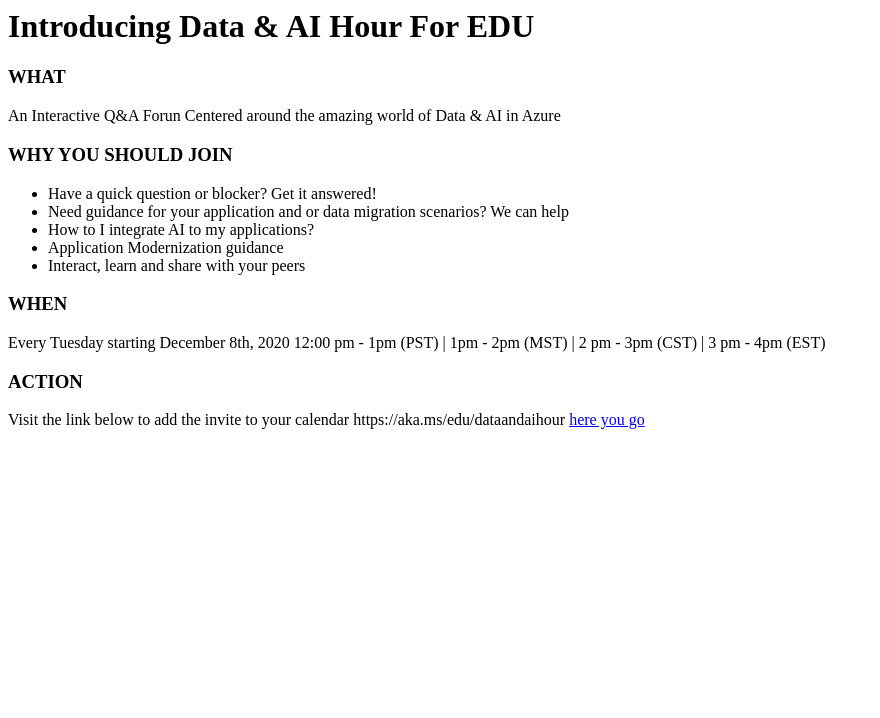
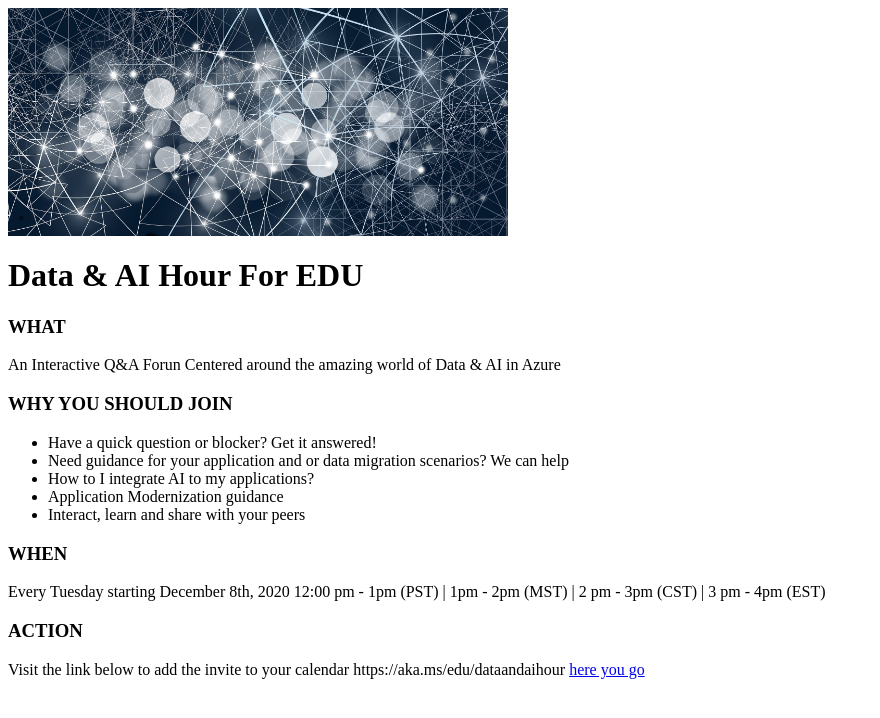
Before and after one commit to MSEDUDataAndAI/msedudataandai.github.io, a plain HTML site: page index.html in a window 1280 px wide. Shown: the whole page, without its empty margins (0-880 px from the left). Drawn offline with Linux system fonts and the light colour scheme.

Commit message:
Update index.html

```diff
--- a/index.html
+++ b/index.html
@@ -1,7 +1,9 @@
 <html>
 <body>
 
-  <h1>Introducing Data & AI Hour For EDU</h1>
+  <img src="https://github.com/MSEDUDataAndAI/msedudataandai.github.io/blob/main/images/web-4869856_1920.jpg" alt="dataandia" width="500" height="auto">
+
+  <h1>Data & AI Hour For EDU</h1>
 
 <h3>WHAT</h3>
   <p>An Interactive Q&A Forun Centered around the amazing world of Data & AI in Azure</p>
```
